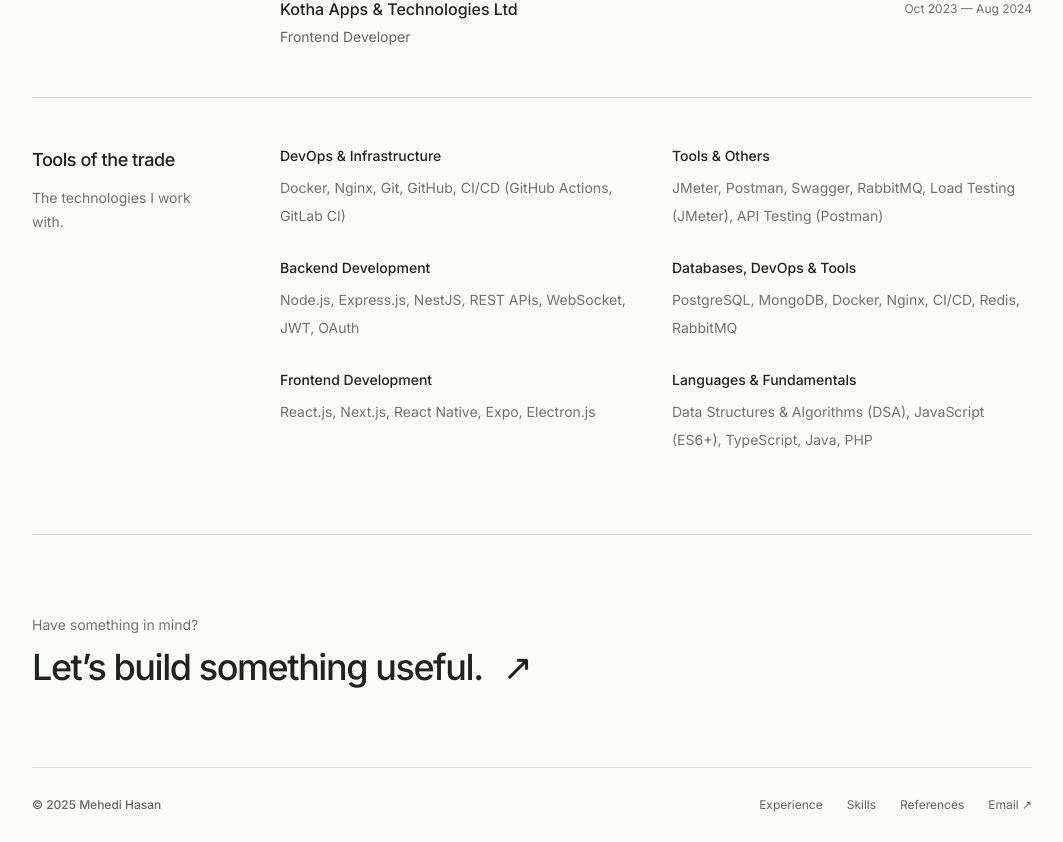
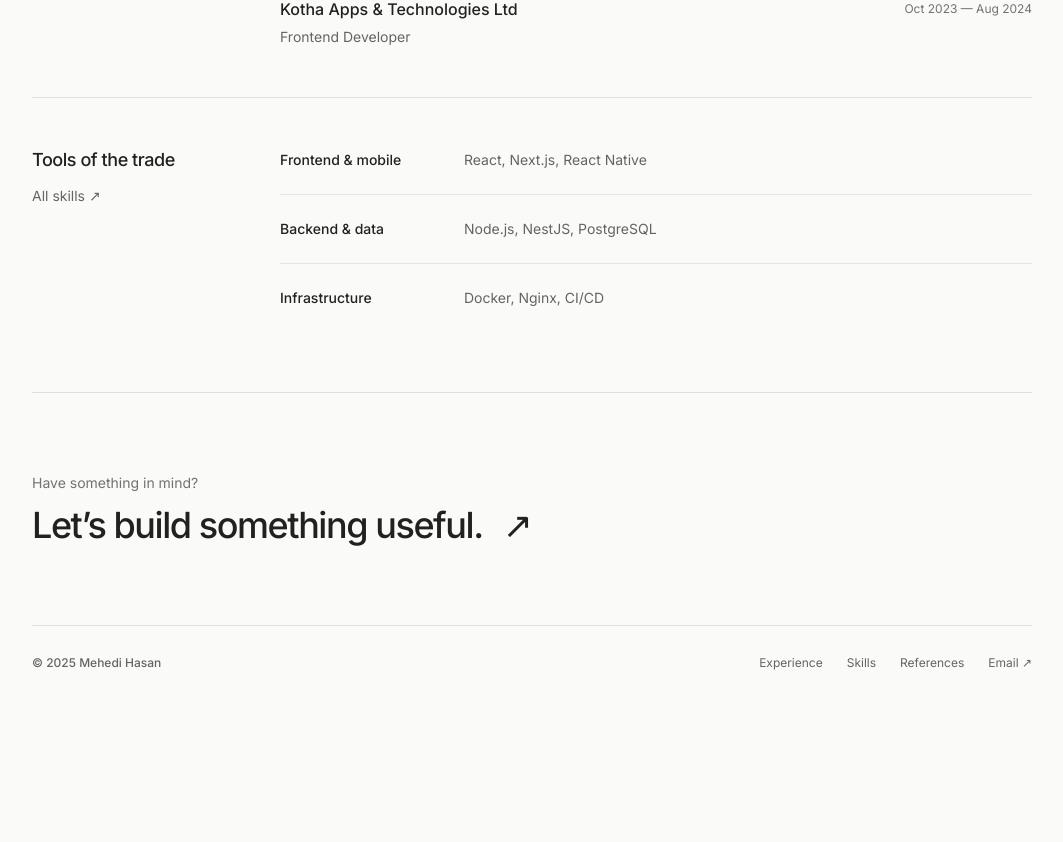
Before and after one commit to coder-mehedi-hasan/my-portfolio, a Next.js app: page / in a window 1280 px wide. Shown: the part 1312-2154 px from the top of the page, without its empty margins (108-1171 px from the left). After the commit the page ends 2012 px from the top, so only its background shows below. Built offline with nearby package versions, Linux system fonts and the light colour scheme.

Commit message:
refactor(ui): update skills section layout and data structure
Replace the dynamic skill list on the home page with a curated set of
skill highlights. This change improves the visual hierarchy by using a
description list (`dl`) and adds a link to the full skills page.

```diff
--- a/app/page.tsx
+++ b/app/page.tsx
@@ -2,7 +2,7 @@ import Link from 'next/link';
 import ProjectCards from '@/components/site/ProjectCards';
 import Hero from '@/components/home/Hero';
 import { setting } from '@/utils/data';
-import { getAllSkills, getAllProjects, getAllExperiences } from '@/utils/content';
+import { getAllProjects, getAllExperiences } from '@/utils/content';
 
 function formatDate(value?: string | null) {
   return value ? new Date(value).toLocaleString('en-US', { month: 'short', year: 'numeric', timeZone: 'UTC' }) : 'Present';
@@ -11,7 +11,11 @@ function formatDate(value?: string | null) {
 export default function Home() {
   const projects = getAllProjects().slice(0, 2);
   const experiences = getAllExperiences();
-  const skills = getAllSkills();
+  const skillHighlights = [
+    { title: 'Frontend & mobile', tools: 'React, Next.js, React Native' },
+    { title: 'Backend & data', tools: 'Node.js, NestJS, PostgreSQL' },
+    { title: 'Infrastructure', tools: 'Docker, Nginx, CI/CD' },
+  ];
 
   return (
     <main className="mx-auto max-w-[1080px] px-6 sm:px-10">
@@ -30,8 +34,20 @@ export default function Home() {
       </section>
 
       <section id="skills" className="grid scroll-mt-28 gap-7 border-t border-[#dedfd9] py-10 sm:grid-cols-[220px_1fr] sm:py-12">
-        <div><h2 className="text-lg font-medium tracking-tight">Tools of the trade</h2><p className="mt-3 max-w-[190px] text-sm leading-6 text-[#70746f]">The technologies I work with.</p></div>
-        <div className="grid gap-x-8 gap-y-7 sm:grid-cols-2">{skills.map((skill) => <div key={skill.slug}><h3 className="text-sm font-medium">{skill.title}</h3><p className="mt-2 text-sm leading-7 text-[#70746f]">{skill.sub_title}</p></div>)}</div>
+        <div>
+          <h2 className="text-lg font-medium tracking-tight">Tools of the trade</h2>
+          <Link href="/skills" className="mt-3 inline-block text-sm text-[#626660] underline-offset-4 hover:underline">
+            All skills <span aria-hidden="true">↗</span>
+          </Link>
+        </div>
+        <dl>
+          {skillHighlights.map(({ title, tools }) => (
+            <div key={title} className="grid gap-2 border-b border-[#e5e6df] py-5 first:pt-0 last:border-0 last:pb-0 lg:grid-cols-[160px_1fr] lg:gap-6">
+              <dt className="text-sm font-medium leading-7">{title}</dt>
+              <dd className="text-sm leading-7 text-[#626660]">{tools}</dd>
+            </div>
+          ))}
+        </dl>
       </section>
 
       <section className="mt-8 border-t border-[#dedfd9] py-14 sm:py-20">
```
